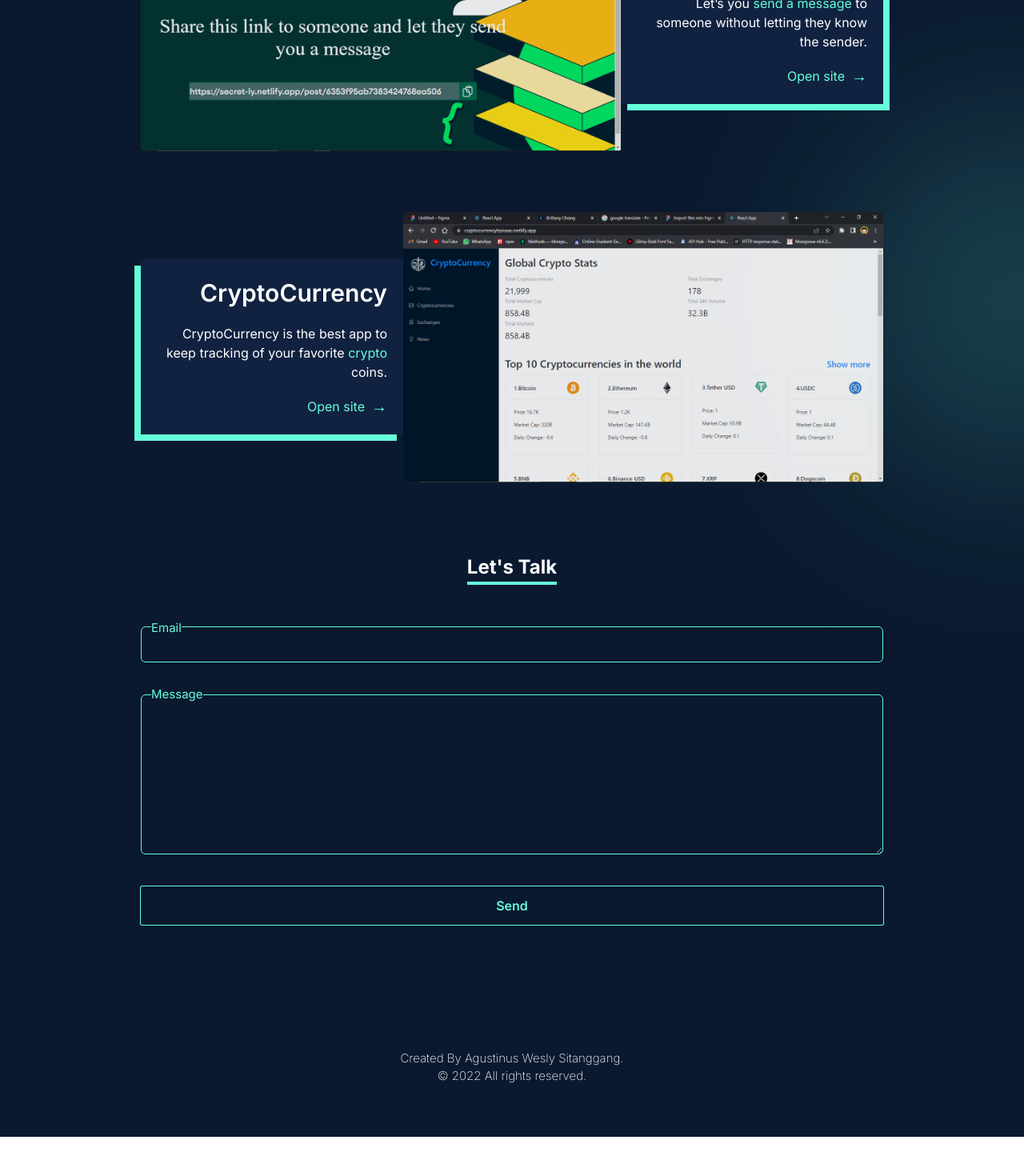
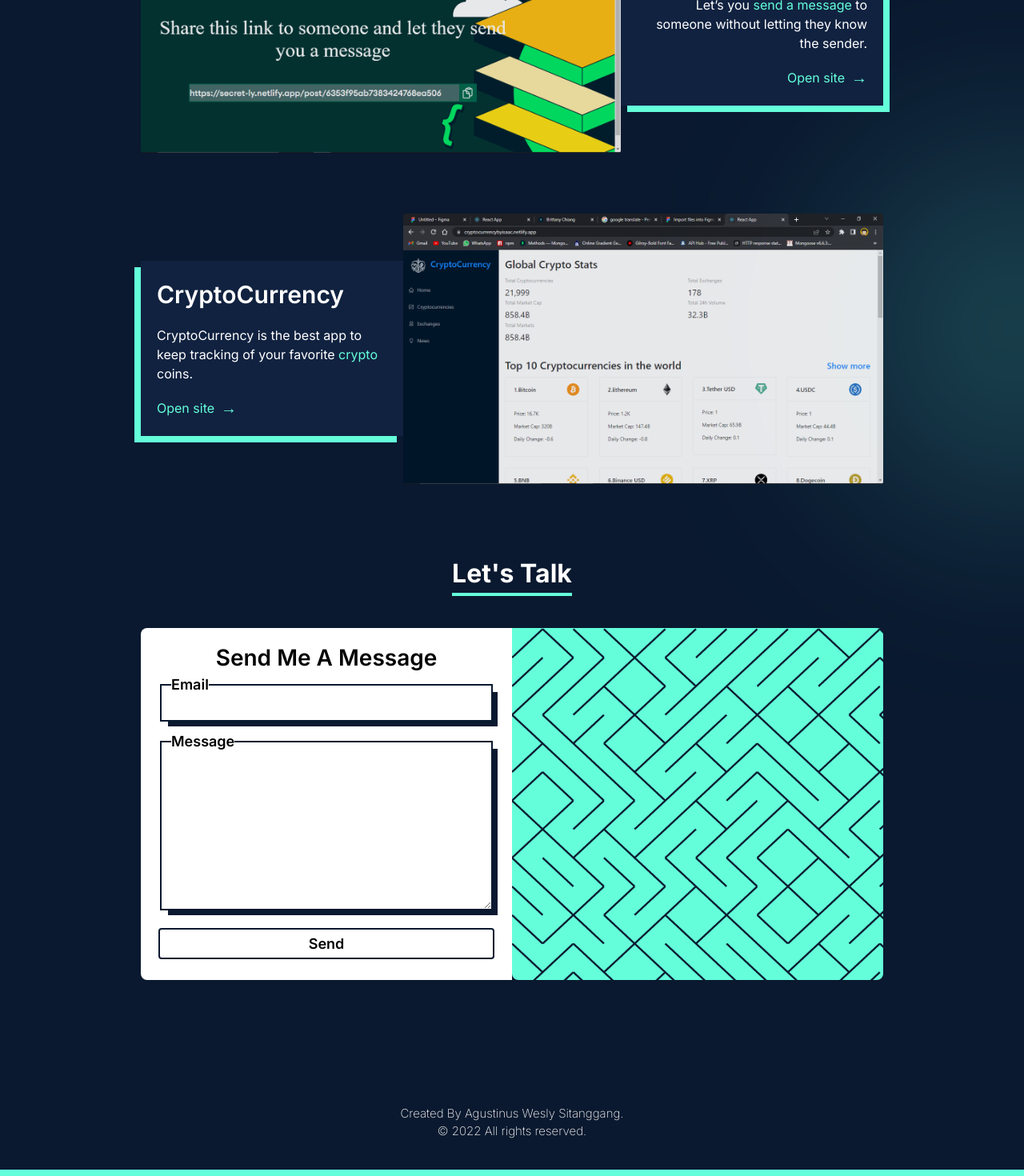
Before and after one commit to agus-wesly/my-portfolio, a React (Vite) app: page / in a window 1280 px wide. Shown: the part 1884-3354 px from the top of the page at 80% size. Before the commit the page ends 3305 px from the top, so only its background shows below. Built offline with nearby package versions, Linux system fonts and the light colour scheme; what tailwindcss-animation-delay would draw is missing.

Commit message:
The final commit

```diff
--- a/index.html
+++ b/index.html
@@ -2,9 +2,9 @@
 <html lang="en">
   <head>
     <meta charset="UTF-8" />
-    <link rel="icon" type="image/svg+xml" href="/vite.svg" />
+    <link rel="icon" type="image/svg+xml" href="/AG.svg" />
     <meta name="viewport" content="width=device-width, initial-scale=1.0" />
-    <title>Vite + React</title>
+    <title>Agustinus Wesly</title>
   </head>
   <body>
     <div id="root"></div>
--- a/src/components/Check.jsx
+++ b/src/components/Check.jsx
@@ -1,6 +1,6 @@
 const Check = ({ color }) => {
   return (
-    <svg xmlns="http://www.w3.org/2000/svg" fill="none" viewBox="0 0 24 24" strokeWidth={2} stroke={color} className="w-7 h-7">
+    <svg xmlns="http://www.w3.org/2000/svg" fill="none" viewBox="0 0 24 24" strokeWidth={2} stroke={color} className="w-7 h-7 no-effect">
       <path strokeLinecap="round" strokeLinejoin="round" d="M4.5 12.75l6 6 9-13.5" />
     </svg>
   );
--- a/src/components/Footer.jsx
+++ b/src/components/Footer.jsx
@@ -1,8 +1,9 @@
 const Footer = () => {
   return (
-    <div className="pt-32 pb-5 text-center text-white text-sm font-normal">
+    <div className="pt-32 pb-5 lg:pb-0 text-center text-white text-sm font-normal">
       <p>Created By Agustinus Wesly Sitanggang.</p>
       <p>© 2022 All rights reserved.</p>
+      <div className="hidden lg:block bg-secondary absolute left-0 right-0 h-2 bottom-0"></div>
     </div>
   );
 };
--- a/src/components/Navbar.jsx
+++ b/src/components/Navbar.jsx
@@ -60,7 +60,6 @@
           {navItems.map((item, i) => {
             let currRef;
             i === 0 ? (currRef = headingRef?.current) : i === 1 ? (currRef = skillRef?.current) : i === 2 ? (currRef = projectRef?.current) : (currRef = talkRef?.current);
-            console.log(currRef);
             return (
               <span onClick={() => handleNavLg(currRef)} className="text-nl font-semibold cursor-pointer text-whiteblue hover:text-secondary transition duration-500" key={i}>
                 {item}
--- a/src/components/ProjectItem.jsx
+++ b/src/components/ProjectItem.jsx
@@ -6,7 +6,6 @@
       entry.target.classList.add("animate-slide");
     }
   }, [reff, entry]);
-  console.log(desc);
 
   return (
     <div className={`flex flex-col gap-5 my-5 w-full h-full opacity-0 lg:mt-7 lg:items-center lg:gap-0 lg:my-8 ${idx === 1 ? "lg:flex-row-reverse" : "lg:flex-row"}`} ref={reff}>
@@ -19,14 +18,17 @@
         </a>
       </div>
       <div
-        className={`hidden lg:flex flex-col justify-end text-end gap-4 bg-darkblue p-5 relative after:content-[''] after:w-full after:h-full after:bg-secondary ${
-          idx === 0 ? "after:right-0 after:translate-x-2" : "after:left-0 after:-translate-x-2"
+        className={`hidden lg:flex flex-col gap-4 bg-darkblue p-5 relative after:content-[''] after:w-full after:h-full after:bg-secondary ${
+          idx === 0 ? "after:right-0 after:translate-x-2 justify-end text-end" : "text-start justify-start after:left-0 after:-translate-x-2"
         }  after:absolute after:bottom-0 after:z-[-1]  after:translate-y-2`}
       >
         <h3 className="lg:text-[30px] font-bold text-white">{name}</h3>
         <div dangerouslySetInnerHTML={{ __html: desc }} />
-        <a href={url} target="__blank" className="flex items-center self-end gap-x-2 text-secondary">
-          Open site <span className="text-nl">&#8594;</span>
+        <a href={url} target="__blank" className={`flex items-center ${idx === 0 ? "self-end" : "self-start"} gap-x-2 text-secondary group`}>
+          <span className="relative after:content-[''] after:absolute after:w-full after:h-[1.5px] after:bg-secondary after:-bottom-[2px] after:left-0 after:scale-x-0 group-hover:after:scale-x-100 after:transition after:duration-300 after:origin-left">
+            Open site
+          </span>
+          <span className="text-nl">&#8594;</span>
         </a>
       </div>
     </div>
--- a/src/components/SkillCard.jsx
+++ b/src/components/SkillCard.jsx
@@ -1,7 +1,6 @@
 import { useEffect } from "react";
 const SkillCard = ({ entry, reff, icon, title, text, idx }) => {
   useEffect(() => {
-    // console.log(entry);
     if (entry?.isIntersecting) {
       entry.target.classList.add("animate-slide");
     }
@@ -16,8 +15,8 @@
     >
       <img loading="lazy" src={icon} alt="icon" className={`h-24 lg:h-32 object-contain ${idx === 3 ? "w-[50%] lg:w-[40%]" : "w-16 lg:w-24"}`} />
       <div className="flex flex-col gap-7 lg:gap-9">
-        <h3 className="text-xl lg:text-[30px] font-bold text-whiteblue leading-[10px]">{title}</h3>
-        <p className="text-nl font-normal text-left leading-7 text-whiteblue">{text}</p>
+        <h3 className="text-xl lg:text-[30px] font-bold text-whiteblue leading-[10px] lg:leading-none">{title}</h3>
+        <p className={`text-nl font-normal text-left leading-7 text-whiteblue ${idx === 3 ? "min-h-auto" : "min-h-[168px]"}`}>{text}</p>
       </div>
     </div>
   );
--- a/src/components/Talk.jsx
+++ b/src/components/Talk.jsx
@@ -32,23 +32,52 @@
   };
   return (
     <div ref={talkRef} className="w-full flex flex-col py-7 gap-4 items-center">
-      <h1 className="text-center text-lg text-white font-extrabold relative self-center after:content-[''] after:w-full after:absolute after:h-1 after:bg-secondary after:-bottom-1 after:left-0 mb-3">Let's Talk</h1>
+      <h1 className="text-center text-lg lg:text-[32px] text-white font-extrabold relative self-center after:content-[''] after:w-full after:absolute after:h-1 after:bg-secondary after:-bottom-1 after:left-0 mb-3 lg:mb-7">Let's Talk</h1>
       <form className="w-full" ref={formRef} onSubmit={handleSubmit}>
-        <div className="self-start w-full rounded-md border-secondary border-[0.5px] relative my-7">
+        <div className="self-start lg:hidden w-full rounded-md border-secondary border-[0.5px] relative my-7">
           <input value={emailMsg} onChange={(e) => setEmailMsg(e.target.value)} id="email" type="email" className="w-full bg-transparent outline-none h-full p-3 text-whiteblue font-normal text-sm" name="from_name" autoComplete="off" />
           <label className="absolute top-0 left-0 translate-x-3 text-secondary text-sm -translate-y-[10px] bg-primary" htmlFor="email">
             Email
           </label>
         </div>
-        <div className="self-start w-[100%] h-[200px] rounded-md border-secondary border-[0.5px] relative my-10">
+        <div className="self-start w-[100%] lg:hidden h-[200px] rounded-md border-secondary border-[0.5px] relative my-10">
           <textarea id="email" type="text-area" className="w-full bg-transparent outline-none h-full p-3 text-whiteblue font-normal text-sm text-left" name="message" value={msg} onChange={(e) => setMsg(e.target.value)} />
           <label className="absolute top-0 left-0 translate-x-3 text-secondary text-sm -translate-y-[12px] bg-primary" htmlFor="email">
             Message
           </label>
         </div>
-        <button disabled={loading} className="px-2 py-3 rounded-sm ring-1 w-full ring-secondary text-secondary font-bold text-center">
+        <button disabled={loading} className="px-2 py-3 lg:hidden rounded-sm ring-1 w-full ring-secondary text-secondary font-bold text-center">
           {loading ? "Sending..." : "Send"}
         </button>
+        <div className="hidden lg:flex w-full h-[440px] gap-0">
+          <div className="w-[50%] flex h-full bg-white flex-col px-6 py-4 justify-between rounded-tl-lg rounded-bl-lg">
+            <h1 className="text-[28px] text-center font-bold text-black capitalize">Send Me a message</h1>
+            <div className="w-full border-primary border-2 z-[5] bg-yellow-400 relative my-3 after:content-[''] after:absolute after:w-full after:h-full after:bg-primary after:z-[-3] after:right-0 after:bottom-0 after:translate-x-2 after:translate-y-2">
+              <input
+                value={emailMsg}
+                onChange={(e) => setEmailMsg(e.target.value)}
+                id="email"
+                type="email"
+                className="w-full bg-transparent outline-none h-full p-3 text-primary font-semibold text-sm bg-white"
+                name="from_name"
+                autoComplete="off"
+              />
+              <label className="absolute top-0 left-0 translate-x-3 text-black font-bold text-[18px] -translate-y-[15px] bg-white" htmlFor="email">
+                Email
+              </label>
+            </div>
+            <div className="w-full border-primary border-2 z-[5] relative my-3 after:content-[''] after:absolute after:w-full after:h-full after:bg-primary after:z-[-3] after:right-0 after:bottom-0 after:translate-x-2 after:translate-y-2 h-full">
+              <textarea id="email" type="text-area" className="w-full bg-transparent outline-none h-full p-3 text-primary font-semibold text-sm bg-white" name="message" value={msg} onChange={(e) => setMsg(e.target.value)} />
+              <label className="absolute top-0 left-0 translate-x-3 text-black font-bold text-[18px] -translate-y-[15px] bg-white" htmlFor="email">
+                Message
+              </label>
+            </div>
+            <button disabled={loading} className="py-1 my-3 rounded-sm ring-primary ring-2 text-black font-bold text-[18px] text-center">
+              {loading ? "Sending..." : "Send"}
+            </button>
+          </div>
+          <div className="w-[50%] h-full bg-input-pattern bg-secondary bg-cover rounded-r-lg rounded-bl-lg"></div>
+        </div>
       </form>
       <div className={`fixed bg-[#30FFCE] flex items-center gap-3 text-sm font-bold rounded-sm shadow-sm z-[6] top-11 right-6 p-3 ${sentSuccess ? "translate-x-0 opacity-1" : "translate-x-full opacity-0"} transition duration-500`}>
         <span>{<Check color={"#0A192F"} />}</span>
--- a/src/index.css
+++ b/src/index.css
@@ -13,7 +13,7 @@
   overflow: hidden;
 }
 
-svg {
+svg:not(.no-effect) {
   stroke: #ccd6f6;
   width: 22px;
   height: 22px;
--- a/tailwind.config.cjs
+++ b/tailwind.config.cjs
@@ -45,6 +45,9 @@
       screens: {
         lg: "992px",
       },
+      backgroundImage: {
+        "input-pattern": "url('src/assets/pattern.png')",
+      },
     },
   },
   plugins: [require("tailwindcss-animation-delay")],
```
Also changed, not shown: public/AG.svg (added), src/assets/pattern.png (added).
